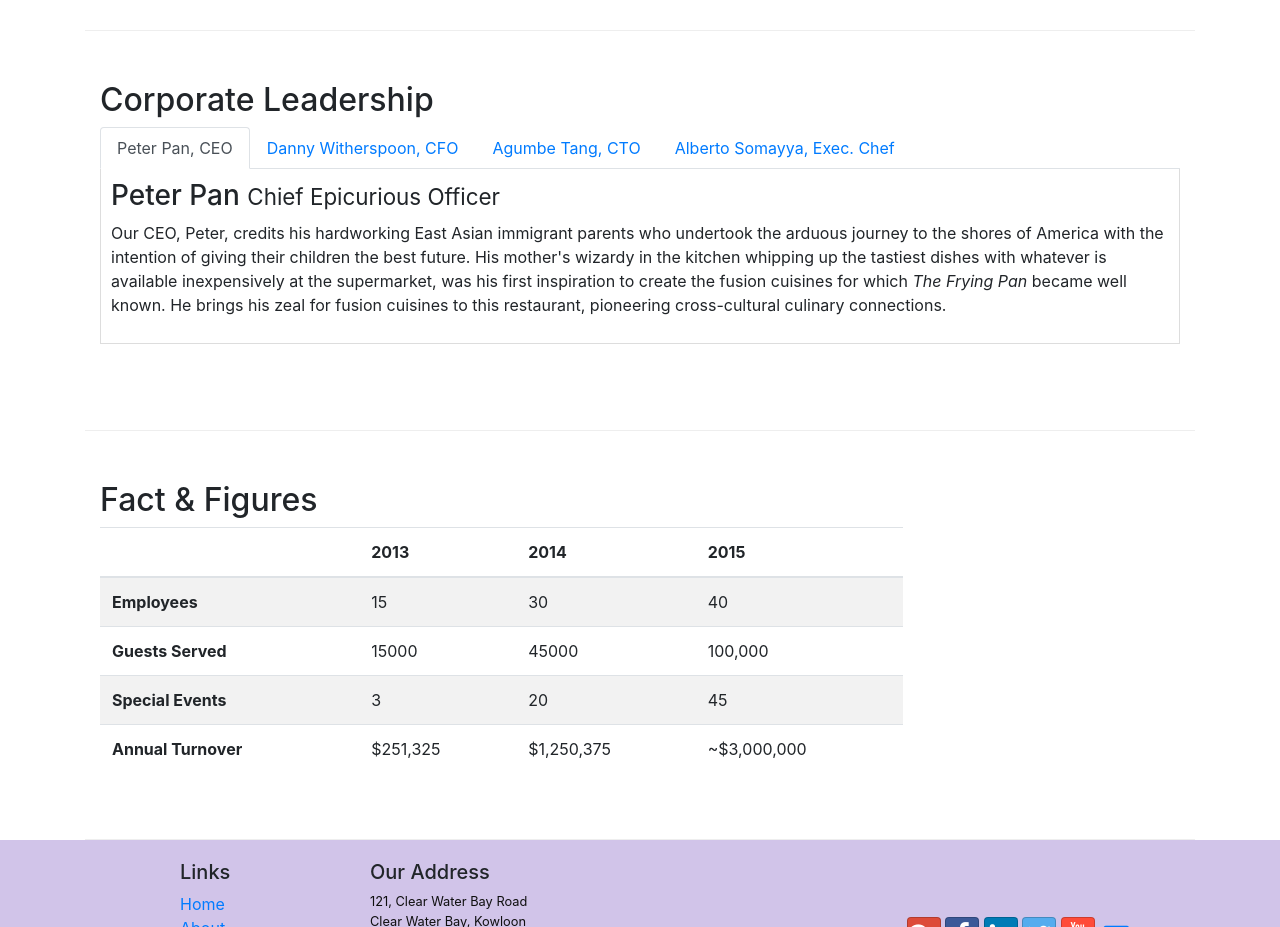
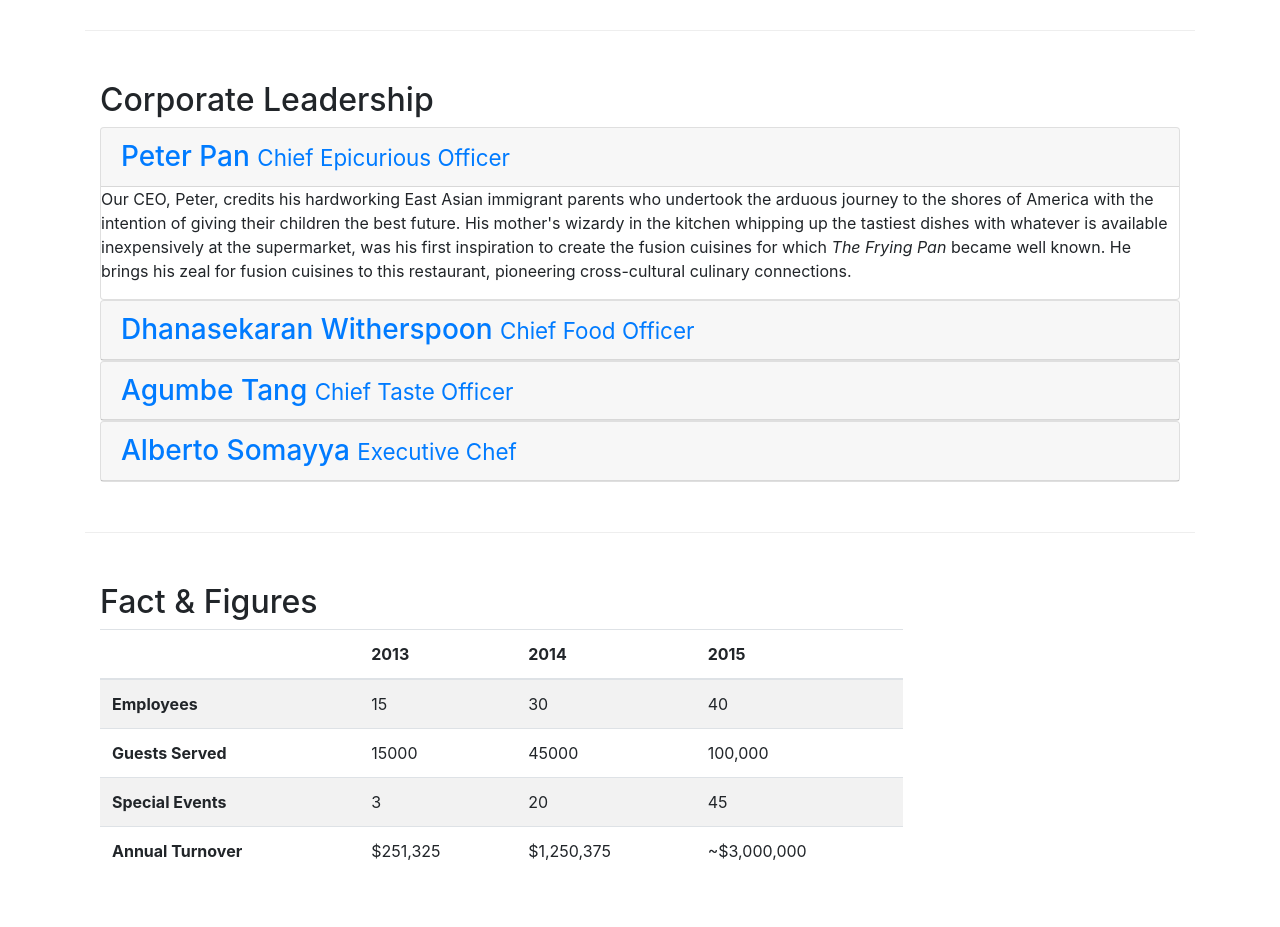
Before and after one commit to jxu43/bootstrap-test, a website: page aboutus.html in a window 1280 px wide. Shown: the part 880-1807 px from the top of the page. Drawn offline with nearby package versions, Linux system fonts and the light colour scheme.

Commit message:
accordion

```diff
--- a/aboutus.html
+++ b/aboutus.html
@@ -108,6 +108,7 @@
             <div class = "col-12 col-sm-12">
                 <h2>Corporate Leadership</h2>
 
+				<!--tab execrise
 				<ul class = "nav nav-tabs">
 					<li class = "nav-item">
 						<a class = "nav-link active" href = "#peter" role = "tab" data-toggle = "tab"> Peter Pan, CEO</a>
@@ -122,24 +123,61 @@
                       <a class="nav-link" href="#alberto" role="tab" data-toggle="tab"> Alberto Somayya, Exec. Chef</a>
                     </li>
 				</ul>
+				-->
 
-				<div class = "tab-content">
-					<div role = "tabpanel" class = "tab-pane fade show active" id = "peter">
-						<h3>Peter Pan <small>Chief Epicurious Officer</small></h3>
-						<p class = "hidden-xs-down">Our CEO, Peter, credits his hardworking East Asian immigrant parents who undertook the arduous journey to the shores of America with the intention of giving their children the best future. His mother's wizardy in the kitchen whipping up the tastiest dishes with whatever is available inexpensively at the supermarket, was his first inspiration to create the fusion cuisines for which <em>The Frying Pan</em> became well known. He brings his zeal for fusion cuisines to this restaurant, pioneering cross-cultural culinary connections.</p>
+				<!--accordion execrise-->
+				<div id = "accordion" role = "tablist">
+					<div class = "card">
+						<div class = "card-header" role = "tab" id = "peterhead">
+							<h3 class = "mb-0">
+								<a data-toggle = "collapse" data-parent = "#accordion" href = "#peter">
+								Peter Pan <small>Chief Epicurious Officer</small></a>
+							</h3>
+						</div>
+						<div role = "tabpanel" class = "collapse show" id = "peter">
+							<div class = "card-block">
+								<p class = "hidden-xs-down">Our CEO, Peter, credits his hardworking East Asian immigrant parents who undertook the arduous journey to the shores of America with the intention of giving their children the best future. His mother's wizardy in the kitchen whipping up the tastiest dishes with whatever is available inexpensively at the supermarket, was his first inspiration to create the fusion cuisines for which <em>The Frying Pan</em> became well known. He brings his zeal for fusion cuisines to this restaurant, pioneering cross-cultural culinary connections.</p>
+							</div>
+						</div>
 					</div>
-
-					<div role = "tabpanel" class = "tab-pane fade" id = "danny">
-						<h3>Dhanasekaran Witherspoon <small>Chief Food Officer</small></h3>
-						<p class = "hidden-xs-down">Our CFO, Danny, as he is affectionately referred to by his colleagues, comes from a long established family tradition in farming and produce. His experiences growing up on a farm in the Australian outback gave him great appreciation for varieties of food sources. As he puts it in his own words, <em>Everything that runs, wins, and everything that stays, pays!</em></p>
+					<div class = "card">
+						<div class = "card-header" role = "tab" id = "dannyhead">
+							<h3 class = "mb-0">
+								<a class="collapsed" data-toggle = "collapse" data-parent = "#accordion" href = "#danny">
+								Dhanasekaran Witherspoon <small>Chief Food Officer</small></a>
+							</h3>
+						</div>
+						<div role = "tabpanel" class = "collapse" id = "danny">
+							<div class = "card-block">
+								<p class = "hidden-xs-down">Our CFO, Danny, as he is affectionately referred to by his colleagues, comes from a long established family tradition in farming and produce. His experiences growing up on a farm in the Australian outback gave him great appreciation for varieties of food sources. As he puts it in his own words, <em>Everything that runs, wins, and everything that stays, pays!</em></p>
+							</div>
+						</div>
 					</div>
-					<div role = "tabpanel" class = "tab-pane fade" id = "agumbe">
-						<h3>Agumbe Tang <small>Chief Taste Officer</small></h3>
-						<p class = "hidden-xs-down">Blessed with the most discerning gustatory sense, Agumbe, our CTO, personally ensures that every dish that we serve meets his exacting tastes. Our chefs dread the tongue lashing that ensues if their dish does not meet his exacting standards. He lives by his motto, <em>You click only if you survive my lick.</em></p>
+					<div class = "card">
+						<div class = "card-header" role = "tab" id = "agumbehead">
+							<h3 class = "mb-0">
+								<a class="collapsed" data-toggle = "collapse" data-parent = "#accordion" href = "#agumbe">
+								Agumbe Tang <small>Chief Taste Officer</small></a>
+							</h3>
+						</div>
+						<div role = "tabpanel" class = "collapse" id = "agumbe">
+							<div class = "card-block">
+								<p class = "hidden-xs-down">Blessed with the most discerning gustatory sense, Agumbe, our CTO, personally ensures that every dish that we serve meets his exacting tastes. Our chefs dread the tongue lashing that ensues if their dish does not meet his exacting standards. He lives by his motto, <em>You click only if you survive my lick.</em></p>
+							</div>
+						</div>
 					</div>
-					<div role = "tabpanel" class = "tab-pane fade" id = "alberto">
-						<h3>Alberto Somayya <small>Executive Chef</small></h3>
-						<p class = "hidden-xs-down">Award winning three-star Michelin chef with wide International experience having worked closely with whos-who in the culinary world, he specializes in creating mouthwatering Indo-Italian fusion experiences. He says, <em>Put together the cuisines from the two craziest cultures, and you get a winning hit! Amma Mia!</em></p>
+					<div class = "card">
+						<div class = "card-header" role = "tab" id = "albertohead">
+							<h3 class = "mb-0">
+								<a class="collapsed" data-toggle = "collapse" data-parent = "#accordion" href = "#alberto">
+								Alberto Somayya <small>Executive Chef</small></a>
+							</h3>
+						</div>
+						<div role = "tabpanel" class = "collapse" id = "alberto">
+							<div class = "card-block">
+								<p class = "hidden-xs-down">Award winning three-star Michelin chef with wide International experience having worked closely with whos-who in the culinary world, he specializes in creating mouthwatering Indo-Italian fusion experiences. He says, <em>Put together the cuisines from the two craziest cultures, and you get a winning hit! Amma Mia!</em></p>
+							</div>
+						</div>
 					</div>
 				</div>
 			</div>
```
